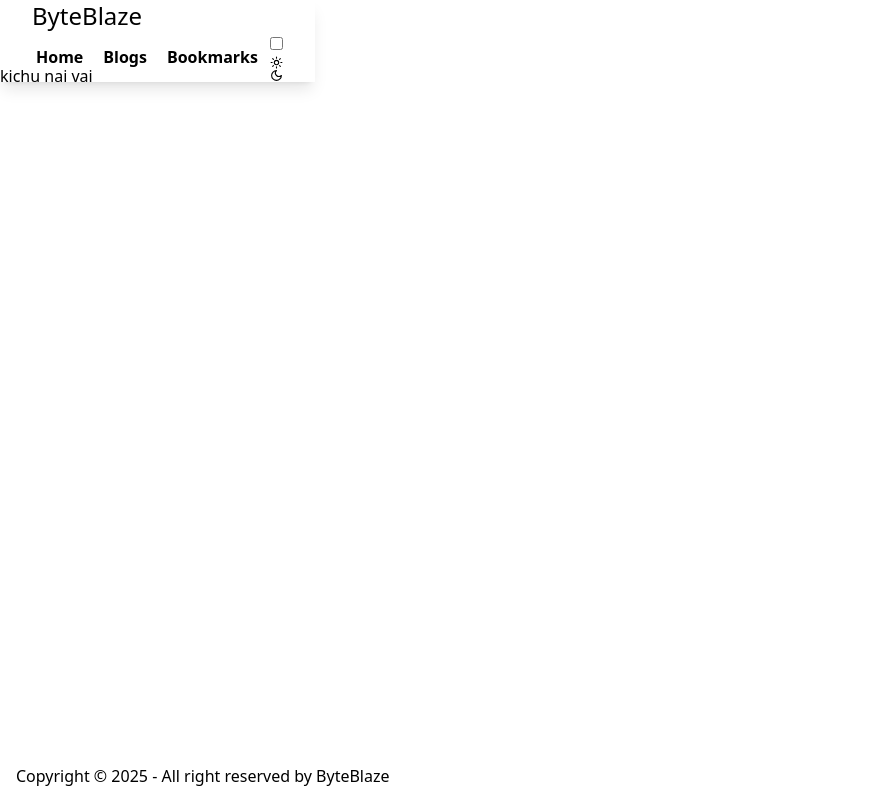
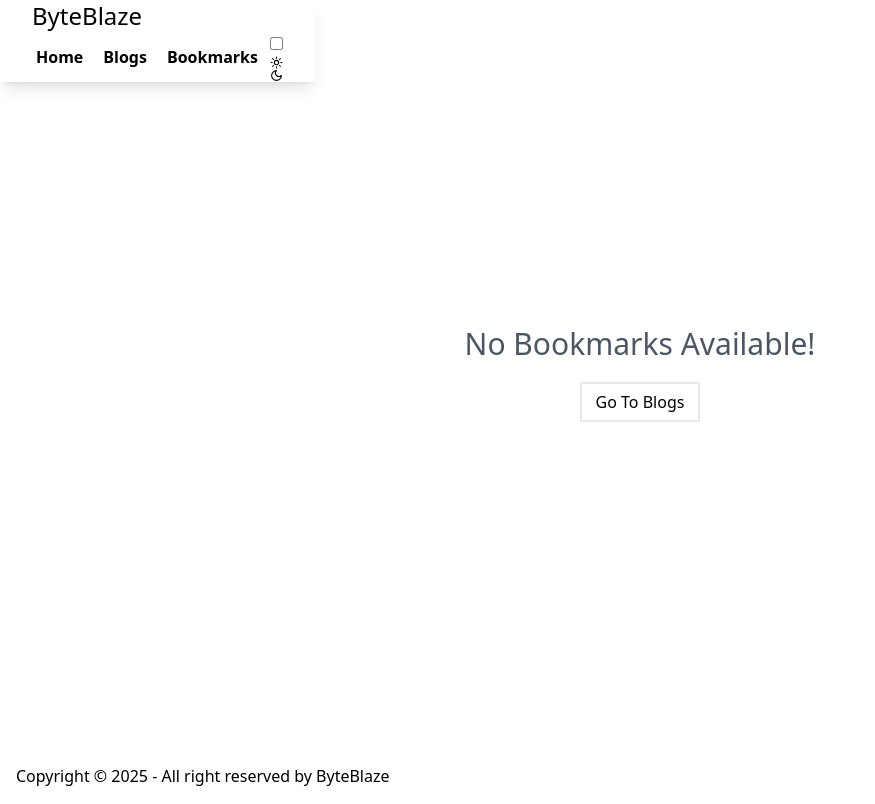
Before and after one commit to alalhosen/byte-blaze-concept--8, a React (Vite) app: page /bookmarks in a window 1280 px wide. Shown: the whole page, without its empty margins (0-875 px from the left). Built offline with nearby package versions, Linux system fonts and the light colour scheme.

Commit message:
blog empty page setup

```diff
--- /dev/null
+++ b/src/components/EmptyState.jsx
@@ -0,0 +1,21 @@
+import { Link } from "react-router-dom";
+
+const EmptyState = ({message,address,label}) => {
+    return (
+        <div className="min-h-[calc(100vh-116px)] gap-5 flex flex-col justify-center items-center pb-16">
+            <p className="text-gray-600 text-xl lg:text-3xl">{message}</p>
+                 <Link
+              to={address}
+              className="relative inline-block px-4 py-2 font-medium group"
+            >
+              <span className="absolute inset-0 w-full h-full transition duration-200 ease-out transform translate-x-1 translate-y-1 bg-primary group-hover:-translate-x-0 group-hover:-translate-y-0"></span>
+              <span className="absolute inset-0 w-full h-full bg-white border-2 border-secondary group-hover:bg-primary"></span>
+              <span className="relative text-black group-hover:text-white">
+                {label}
+              </span>
+            </Link>
+        </div>
+    );
+};
+
+export default EmptyState;
--- a/src/pages/Blogs.jsx
+++ b/src/pages/Blogs.jsx
@@ -1,7 +1,7 @@
 import BlogCard from "../components/BlogCard";
 import Loader from "../components/Loader";
 import Nav from "../components/Nav";
-import { data, useLoaderData, useNavigation } from "react-router-dom";
+import { data, Link, useLoaderData, useNavigation } from "react-router-dom";
 
 const Blogs = () => {
   // const [blogs, setBlogs]=useState([])
@@ -19,9 +19,8 @@ const Blogs = () => {
   return (
     <section className="">
       <div className="container max-w-6xl p-6 py-6 mx-auto space-y-6 sm:space-y-12">
-        <a
-          rel="noopener noreferrer"
-          href="#"
+        <Link
+        to={`/blog/${blogs[0].id}`}
           className="block max-w-sm gap-3 mx-auto sm:max-w-full group hover:no-underline focus:no-underline lg:grid lg:grid-cols-12 dark:bg-gray-50"
         >
           <img
@@ -38,7 +37,7 @@ const Blogs = () => {
             </span>
             <p>{blogs[0].description}</p>
           </div>
-        </a>
+        </Link>
         <div className="grid justify-center grid-cols-1 gap-6 sm:grid-cols-2 lg:grid-cols-3">
           {blogs.slice(1, 14).map((blog) => (
             <BlogCard blog={blog} key={blog.id} />
--- a/src/pages/Bookmarks.jsx
+++ b/src/pages/Bookmarks.jsx
@@ -1,6 +1,7 @@
 import { useEffect, useState } from "react";
 import { deleteBlog, getBlogs } from "../utils";
 import BlogCard from "../components/BlogCard";
+import EmptyState from "../components/EmptyState";
 
 const Bookmarks = () => {
   const [blogs, setBlogs] = useState([]);
@@ -13,7 +14,8 @@ const Bookmarks = () => {
     setBlogs(storedBlogs);
 
   };
-  if(blogs.length<1)return <h1>kichu nai vai</h1>
+  if(blogs.length<1) return <EmptyState message='No Bookmarks Available!' address={'/blogs'} label={'Go To Blogs'}/>
+
   return (
     <div className="grid px-4 sm:px-8 lg:px12 py-8 justify-center grid-cols-1 gap-8 sm:grid-cols-2 lg:grid-cols-3">
       {blogs.map((blog) => (
```
